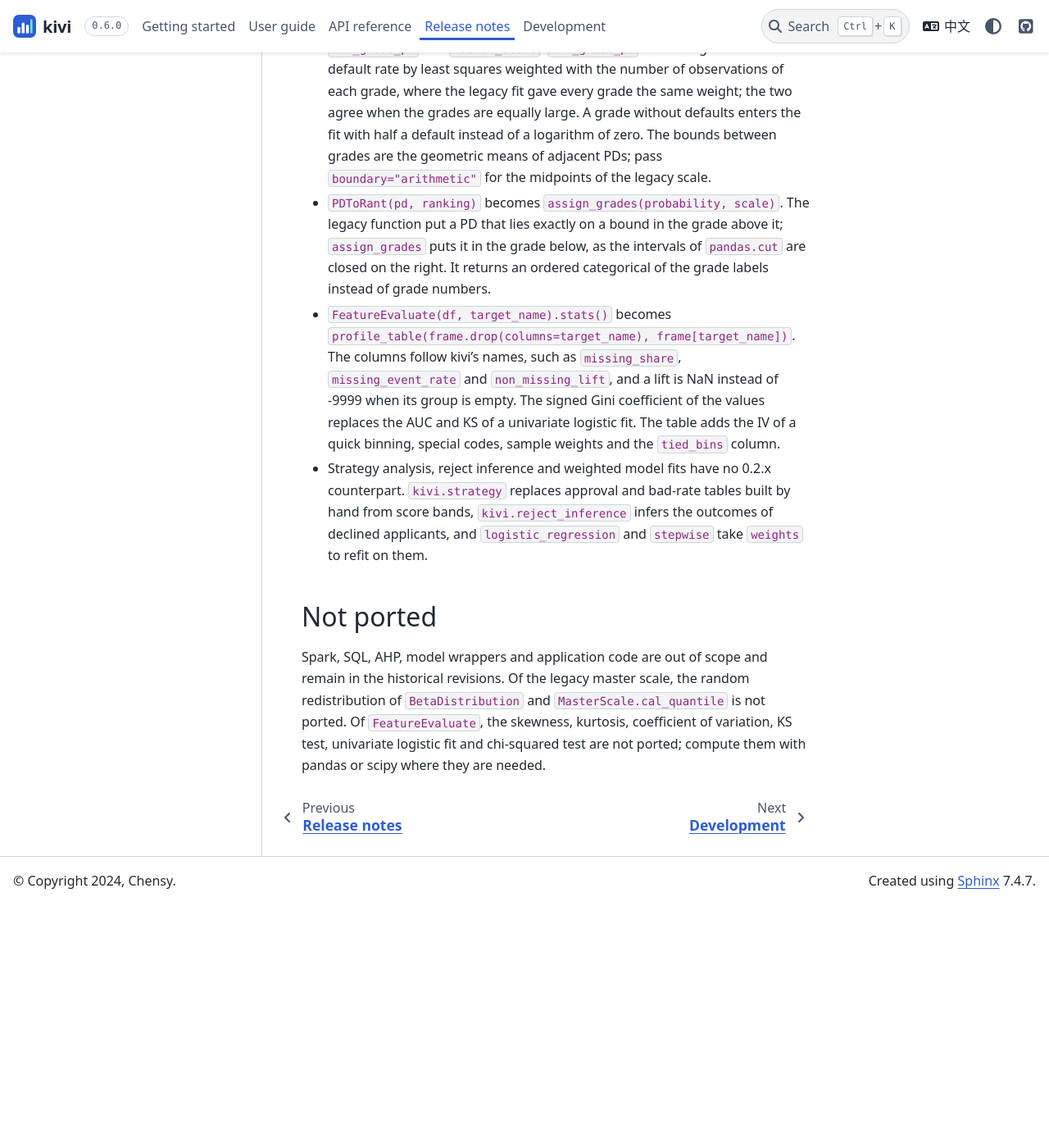
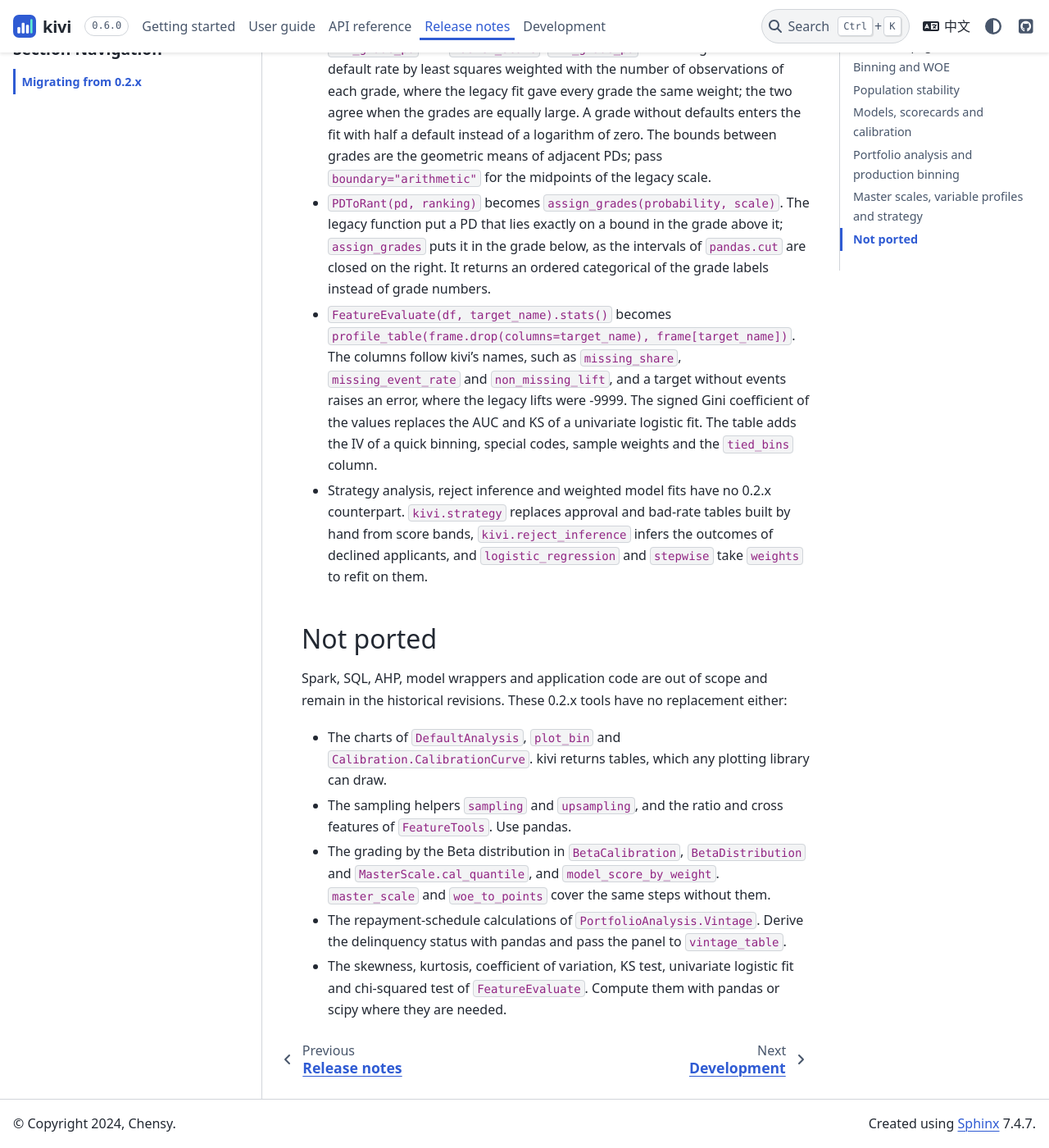
Before and after one commit to gchensy/kivi, a Sphinx documentation site: the page built from docs/release/migration.rst, in a window 1280 px wide and 1400 px high, scrolled down 3900 px. Shown: the whole window at 82% size. Built offline with Sphinx 7.4.7 and the PyData theme 0.15.4, drawn with Linux system fonts in a browser that asks for light colours; before the commit the page ends 5004 px from its top, so only the background shows below that; some of the changed text lies outside the part shown.

Commit message:
Address review of the wave-3 integration
- Migration guide: the legacy FeatureEvaluate lifts were -9999 only for a
  target without events, which profile_table rejects; say so instead of
  the wrong "empty group" claim. List the 0.2.x tools that have no
  replacement (charts, sampling helpers, FeatureTools, Beta grading,
  model_score_by_weight, the schedule calculations of Vintage) rather
  than calling 0.7.0 the last port.
- READMEs: integer weights give the same counts, rates and coefficients
  as repeated rows, but quantile edges can differ; say that.
- Strategy chart caption: above about 65% approval the new score is
  mostly a little worse, not equal.
- Reject-inference chart legend uses the guide's results names only.
- expected_loss also returns an empty result for an empty object Series.
- bin_edges no longer documents the FutureWarning removed in 0.6.0, the
  reject-inference tie comment is current, and CLAUDE.md describes the
  new risk workflow steps.

Co-Authored-By: Claude Opus 5.5 <noreply@anthropic.com>

```diff
--- a/docs/_plotting.py
+++ b/docs/_plotting.py
@@ -617,8 +617,8 @@ def factor_sensitivity(results: pd.DataFrame, true_rate: float, known_pd: float)
     """Inferred bad rate and refitted mean PD of the rejects for each ``factor``."""
     fig, ax = plt.subplots(figsize=(6.4, 4.0))
     for column, color, reference, label in (
-        ("inferred", AMBER, true_rate, 'rejects["target"].mean()'),
-        ("reject_pd", BLUE, known_pd, "reject_pd of known"),
+        ("inferred", AMBER, true_rate, 'results["known"]["inferred"]'),
+        ("reject_pd", BLUE, known_pd, 'results["known"]["reject_pd"]'),
     ):
         ax.plot(results.index, results[column], color=color, marker="o", linewidth=2, label=column)
         ax.axhline(reference, color=color, linestyle="--", linewidth=1.2, label=label)
--- a/docs/release/migration.rst
+++ b/docs/release/migration.rst
@@ -80,14 +80,20 @@ Version 0.6.0 replaces three more legacy classes. They are new implementations a
 Master scales, variable profiles and strategy
 ---------------------------------------------
 
-Version 0.7.0 replaces the last legacy classes for model development. Compare their output with the legacy code on a fixed reference sample before switching.
+Version 0.7.0 replaces the legacy master scale and variable profile. Compare their output with the legacy code on a fixed reference sample before switching.
 
 * ``MasterScale.fit_grade_df`` and ``confirm_master_scale`` become ``fit_grade_pd`` and ``master_scale``. ``fit_grade_pd`` fits the logarithm of the default rate by least squares weighted with the number of observations of each grade, where the legacy fit gave every grade the same weight; the two agree when the grades are equally large. A grade without defaults enters the fit with half a default instead of a logarithm of zero. The bounds between grades are the geometric means of adjacent PDs; pass ``boundary="arithmetic"`` for the midpoints of the legacy scale.
 * ``PDToRant(pd, ranking)`` becomes ``assign_grades(probability, scale)``. The legacy function put a PD that lies exactly on a bound in the grade above it; ``assign_grades`` puts it in the grade below, as the intervals of ``pandas.cut`` are closed on the right. It returns an ordered categorical of the grade labels instead of grade numbers.
-* ``FeatureEvaluate(df, target_name).stats()`` becomes ``profile_table(frame.drop(columns=target_name), frame[target_name])``. The columns follow kivi's names, such as ``missing_share``, ``missing_event_rate`` and ``non_missing_lift``, and a lift is NaN instead of -9999 when its group is empty. The signed Gini coefficient of the values replaces the AUC and KS of a univariate logistic fit. The table adds the IV of a quick binning, special codes, sample weights and the ``tied_bins`` column.
+* ``FeatureEvaluate(df, target_name).stats()`` becomes ``profile_table(frame.drop(columns=target_name), frame[target_name])``. The columns follow kivi's names, such as ``missing_share``, ``missing_event_rate`` and ``non_missing_lift``, and a target without events raises an error, where the legacy lifts were -9999. The signed Gini coefficient of the values replaces the AUC and KS of a univariate logistic fit. The table adds the IV of a quick binning, special codes, sample weights and the ``tied_bins`` column.
 * Strategy analysis, reject inference and weighted model fits have no 0.2.x counterpart. ``kivi.strategy`` replaces approval and bad-rate tables built by hand from score bands, ``kivi.reject_inference`` infers the outcomes of declined applicants, and ``logistic_regression`` and ``stepwise`` take ``weights`` to refit on them.
 
 Not ported
 ----------
 
-Spark, SQL, AHP, model wrappers and application code are out of scope and remain in the historical revisions. Of the legacy master scale, the random redistribution of ``BetaDistribution`` and ``MasterScale.cal_quantile`` is not ported. Of ``FeatureEvaluate``, the skewness, kurtosis, coefficient of variation, KS test, univariate logistic fit and chi-squared test are not ported; compute them with pandas or scipy where they are needed.
+Spark, SQL, AHP, model wrappers and application code are out of scope and remain in the historical revisions. These 0.2.x tools have no replacement either:
+
+* The charts of ``DefaultAnalysis``, ``plot_bin`` and ``Calibration.CalibrationCurve``. kivi returns tables, which any plotting library can draw.
+* The sampling helpers ``sampling`` and ``upsampling``, and the ratio and cross features of ``FeatureTools``. Use pandas.
+* The grading by the Beta distribution in ``BetaCalibration``, ``BetaDistribution`` and ``MasterScale.cal_quantile``, and ``model_score_by_weight``. ``master_scale`` and ``woe_to_points`` cover the same steps without them.
+* The repayment-schedule calculations of ``PortfolioAnalysis.Vintage``. Derive the delinquency status with pandas and pass the panel to ``vintage_table``.
+* The skewness, kurtosis, coefficient of variation, KS test, univariate logistic fit and chi-squared test of ``FeatureEvaluate``. Compute them with pandas or scipy where they are needed.
--- a/docs/user_guide/strategy.rst
+++ b/docs/user_guide/strategy.rst
@@ -146,7 +146,7 @@ cutoff
 
 .. plot::
    :alt: Bad rate of the approved book against the approval rate for the current and the new score, with the cut-offs of the swap set marked
-   :caption: The bad rate of the approved book at each approval rate. Up to an approval rate of about 65%, the new score approves a book with a lower bad rate; above it, the two curves meet. The points mark the cut-offs of the swap set.
+   :caption: The bad rate of the approved book at each approval rate. Up to an approval rate of about 65%, the new score approves a book with a lower bad rate; above it, the two curves run close together, with the new score mostly a little higher. The points mark the cut-offs of the swap set.
 
    kp.figure_cutoff_curves()
 
```
Also changed, not shown: CLAUDE.md (+1 -1 lines), README.md (+1 -1 lines), README.zh-CN.md (+1 -1 lines), docs/_static/readme-reject.svg, 5 other files.
